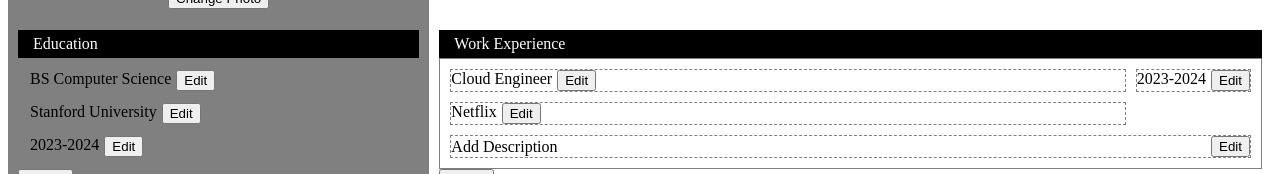
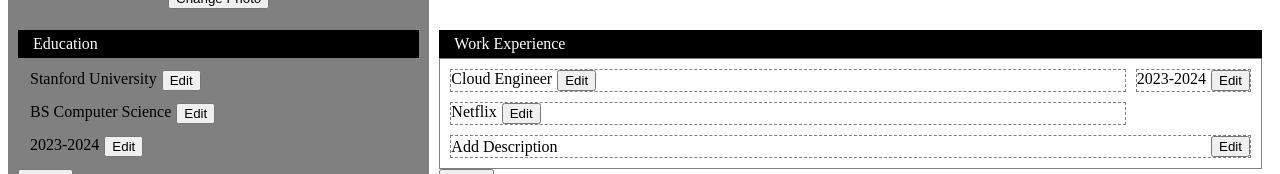
Before and after one commit to Jaizzer/swift-cv, a React (Vite) app: page / in a window 1280 px wide. Shown: the part 241-415 px from the top of the page. Built offline with nearby package versions, Linux system fonts and the light colour scheme.

Commit message:
feat: Swap the positon of institution and course

```diff
--- a/src/Education.jsx
+++ b/src/Education.jsx
@@ -3,8 +3,8 @@ import Input from './Input';
 export default function Education() {
     return (
         <div className="education">
+            <Input label="Institution" placeholder="Stanford University" className="institution"></Input>
             <Input label="Course" placeholder="BS Computer Science" className="course"></Input>
-            <Input label="Institution" placeholder="Stanford University" className="institution"></Input>
             <Input label="Year" placeholder="2023-2024" className="education-years"></Input>
         </div>
     );
```
